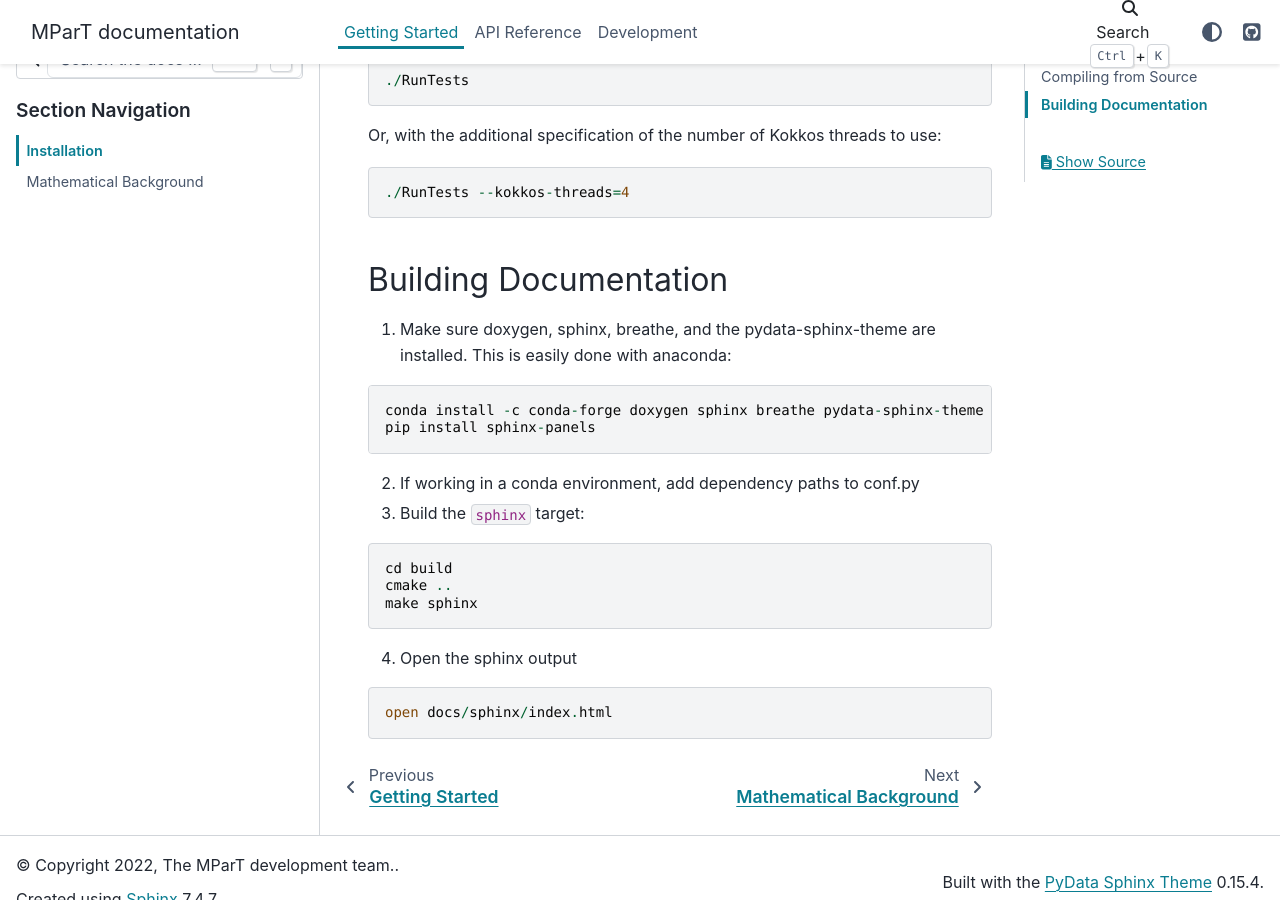
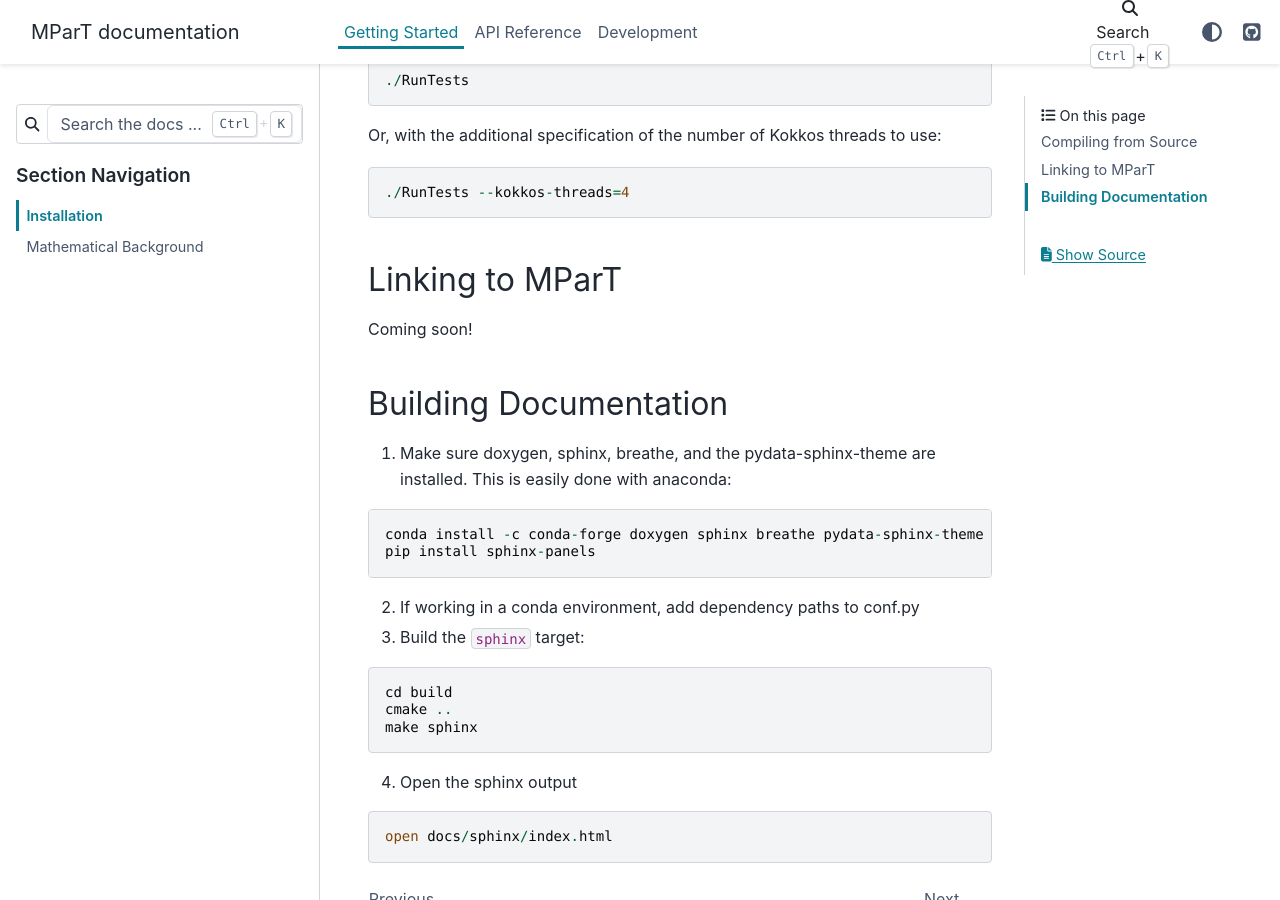
Before and after one commit to MeasureTransport/MParT, a Sphinx documentation site: the page built from docs/source/getting_started/installation.rst, in a window 1280 px wide and 900 px high, scrolled down 498 px. Built offline with Sphinx 7.4.7 and the PyData theme 0.15.4, drawn with Linux system fonts in a browser that asks for light colours.

Commit message:
Added placeholder for documenting how to link to a compiled MParT library.

```diff
--- a/docs/source/getting_started/installation.rst
+++ b/docs/source/getting_started/installation.rst
@@ -27,6 +27,11 @@
    ./RunTests --kokkos-threads=4
 
 
+Linking to MParT
+----------------------
+Coming soon!
+
+
 Building Documentation
 ----------------------
 
```
